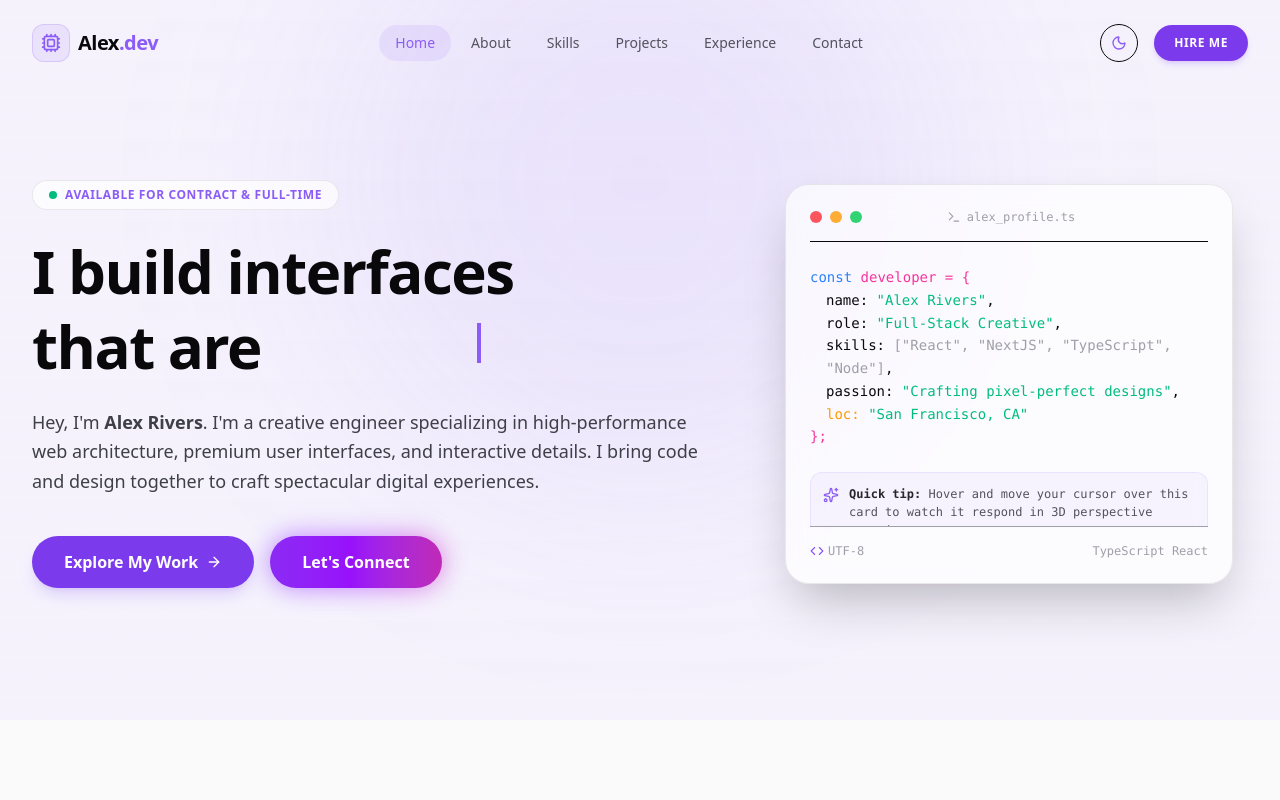
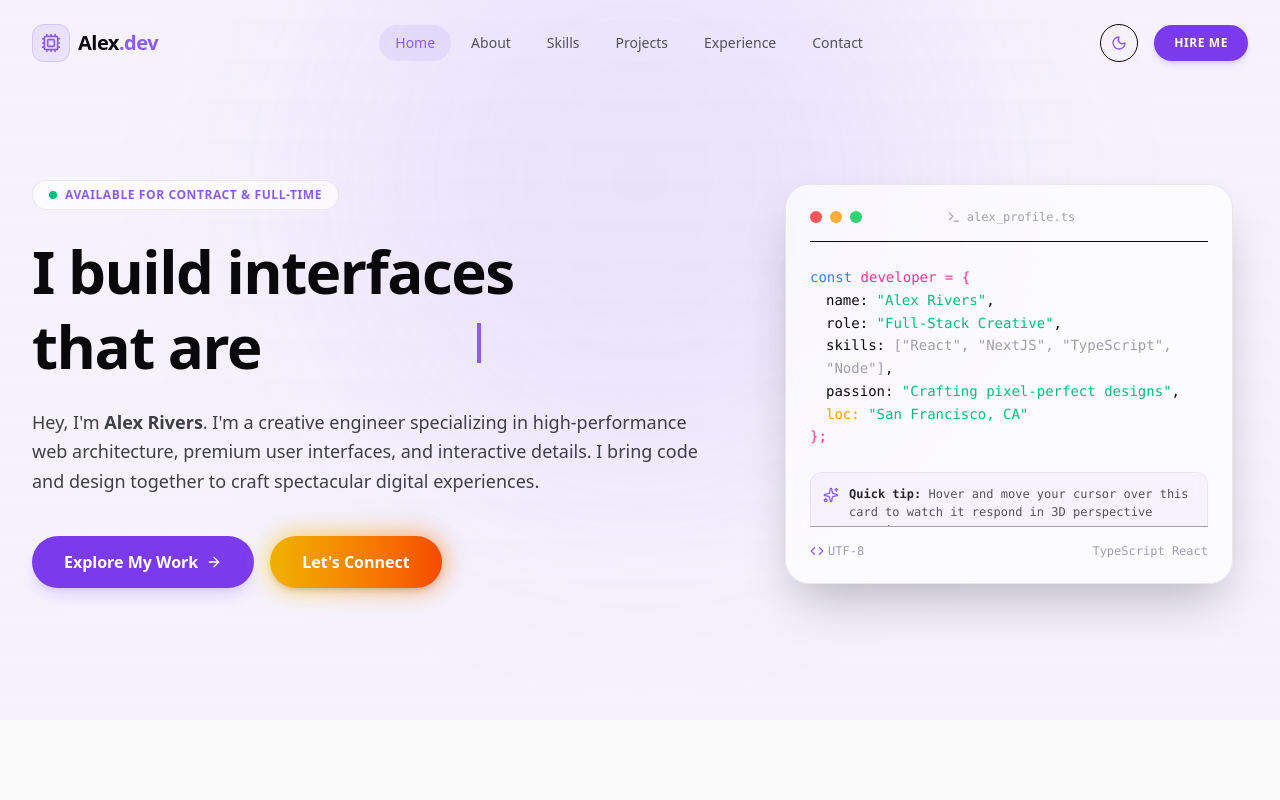
Before and after one commit to Ishaan-SD/portfolio, a Next.js app: page / in a window 1280 px wide. Shown: the top 800 px of the page. Built offline with nearby package versions, Linux system fonts and the light colour scheme.

Commit message:
Style update: Accelerate fluid motion to 2s and transition Let's Connect button to luxury gold gradient scheme

```diff
--- a/src/app/globals.css
+++ b/src/app/globals.css
@@ -14,7 +14,7 @@
   --animate-float: float 6s ease-in-out infinite;
   --animate-glow: glow 3s ease-in-out infinite;
   --animate-grid-fade: grid-fade 20s linear infinite;
-  --animate-fluid-gradient: fluid-gradient 6s ease infinite;
+  --animate-fluid-gradient: fluid-gradient 2s ease infinite;
 
   @keyframes typing {
     0%, 100% { border-color: transparent }
--- a/src/components/Hero.tsx
+++ b/src/components/Hero.tsx
@@ -127,13 +127,13 @@ export default function Hero() {
             </a>
             <div className="relative group/btn w-full sm:w-auto">
               {/* Glowing Background layer */}
-              <div className="absolute -inset-0.5 bg-gradient-to-r from-brand-500 via-purple-500 to-pink-500 rounded-full blur-md opacity-60 group-hover/btn:opacity-90 group-hover/btn:blur-lg transition-all duration-300 animate-fluid-gradient bg-[length:200%_auto]" />
+              <div className="absolute -inset-0.5 bg-gradient-to-r from-amber-500 via-yellow-400 to-orange-500 rounded-full blur-md opacity-60 group-hover/btn:opacity-90 group-hover/btn:blur-lg transition-all duration-300 animate-fluid-gradient bg-[length:200%_auto]" />
 
               {/* Actual Button */}
               <a
                 href="#contact"
                 onClick={(e) => scrollToSection(e, "contact")}
-                className="relative flex items-center justify-center gap-2 w-full sm:w-auto h-13 px-8 rounded-full font-bold bg-gradient-to-r from-brand-600 via-purple-600 to-pink-600 hover:from-brand-500 hover:via-purple-500 hover:to-pink-500 text-white transition-all duration-300 cursor-pointer animate-fluid-gradient bg-[length:200%_auto]"
+                className="relative flex items-center justify-center gap-2 w-full sm:w-auto h-13 px-8 rounded-full font-bold bg-gradient-to-r from-amber-600 via-yellow-500 to-orange-600 hover:from-amber-500 hover:via-yellow-400 hover:to-orange-500 text-white transition-all duration-300 cursor-pointer animate-fluid-gradient bg-[length:200%_auto] shadow-md"
               >
                 Let&apos;s Connect
               </a>
```
